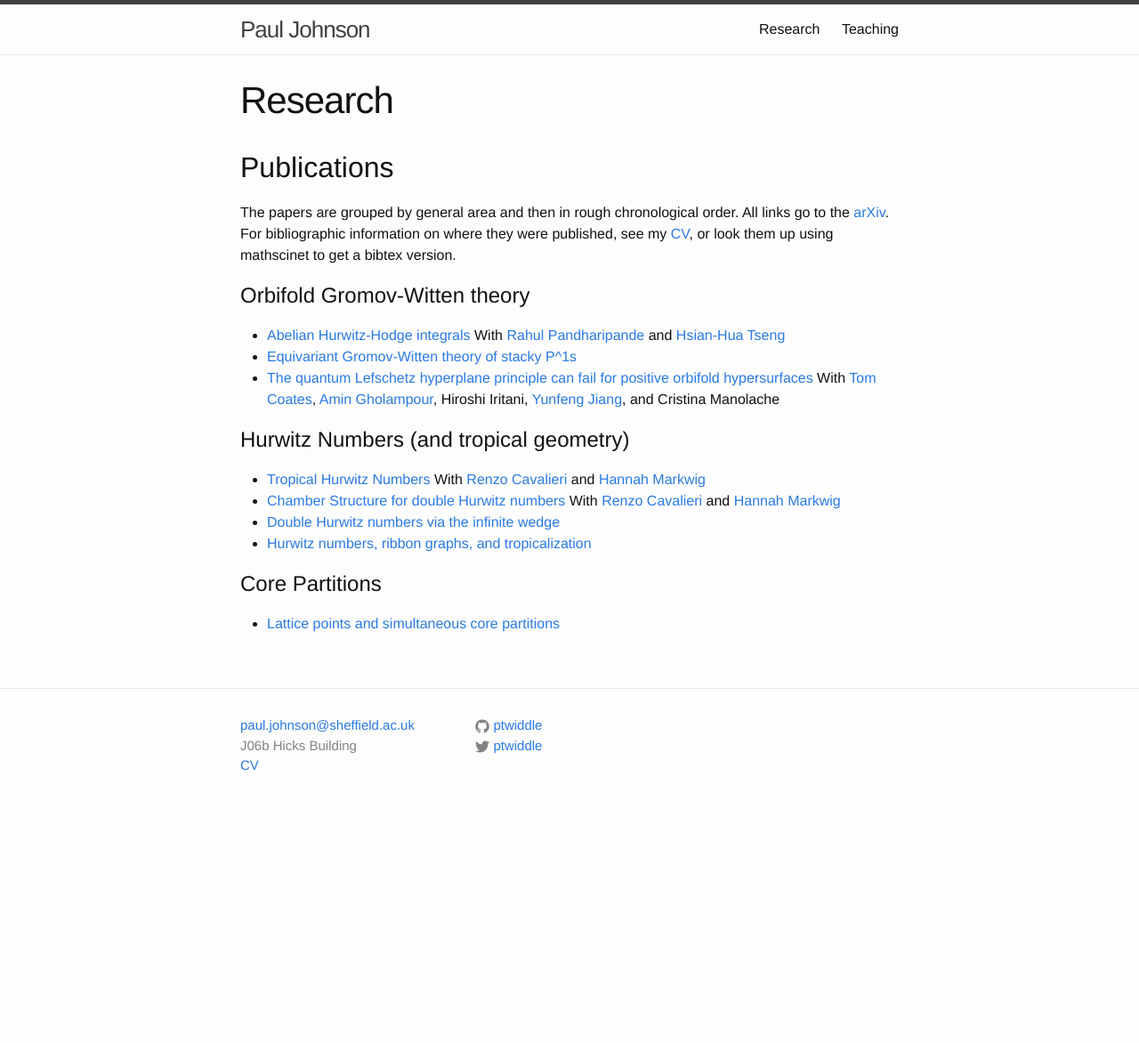
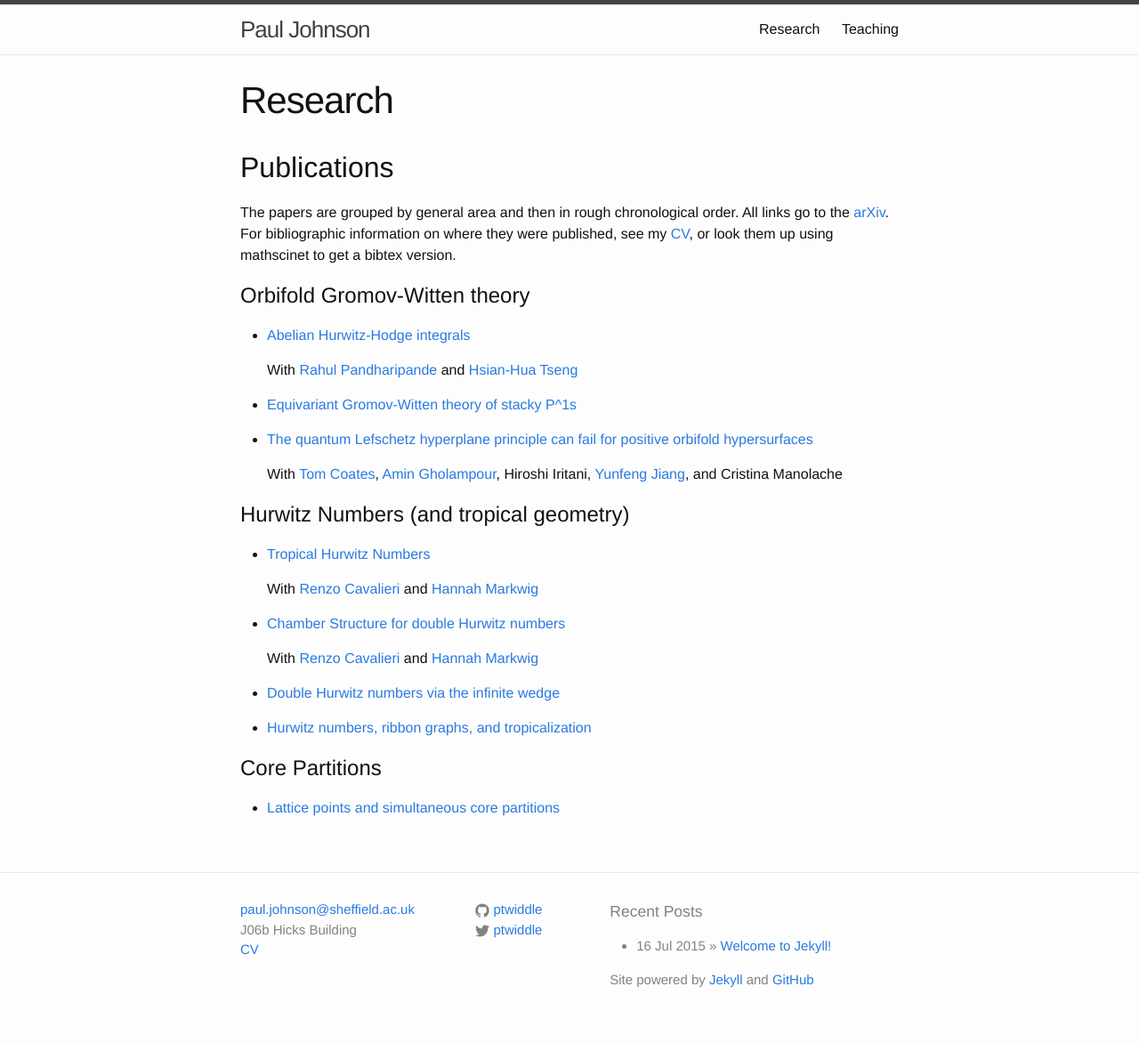
Before and after one commit to ptwiddle/ptwiddle.github.io, a Jekyll site: the page built from Research.md, in a window 1280 px wide. Shown: the whole page at 89% size. Built offline with Jekyll 4.4.1, drawn with Linux system fonts in a browser that asks for light colours; before the commit the page ends 932 px from its top, so only the background shows below that.

Commit message:
cleaned up site, added comments to blog

```diff
--- a/_config.yml
+++ b/_config.yml
@@ -1,11 +1,10 @@
 # Site settings
 title: Paul Johnson
 email: paul.johnson@sheffield.ac.uk
-description: > # this means to ignore newlines until "baseurl:"
+
 baseurl: "" # the subpath of your site, e.g. /blog/
 url: "http://yourdomain.com" # the base hostname & protocol for your site
 twitter_username: ptwiddle
 github_username:  ptwiddle
-
 # Build settings
 markdown: kramdown
--- a/_includes/footer.html
+++ b/_includes/footer.html
@@ -47,7 +47,21 @@
       </div>
 
       <div class="footer-col  footer-col-3">
-        <p class="text">{{ site.description }}</p>
+      <h3> Recent Posts </h3>
+      <ul class="posts">
+	{% for post in site.posts limit:3 %}
+	   <li>
+		   <span>{{ post.date | date_to_string }}</span> &raquo;
+		   <a href="{{ BASE_PATH }}{{ post.url }}">
+		   {{ post.title }}</a>
+	   </li>
+	{% endfor %}
+</ul>
+
+        <p class="text">
+
+     Site powered by <a href="http://jekyllrb.com">Jekyll</a> and <a href="http://github.com">GitHub</a> </p>
+</p>
       </div>
     </div>
 
--- a/_layouts/post.html
+++ b/_layouts/post.html
@@ -11,5 +11,6 @@
   <article class="post-content">
     {{ content }}
   </article>
+{% include comments.html %}
 
 </div>
```
Also changed, not shown: Research.md (+11 -1 lines).
